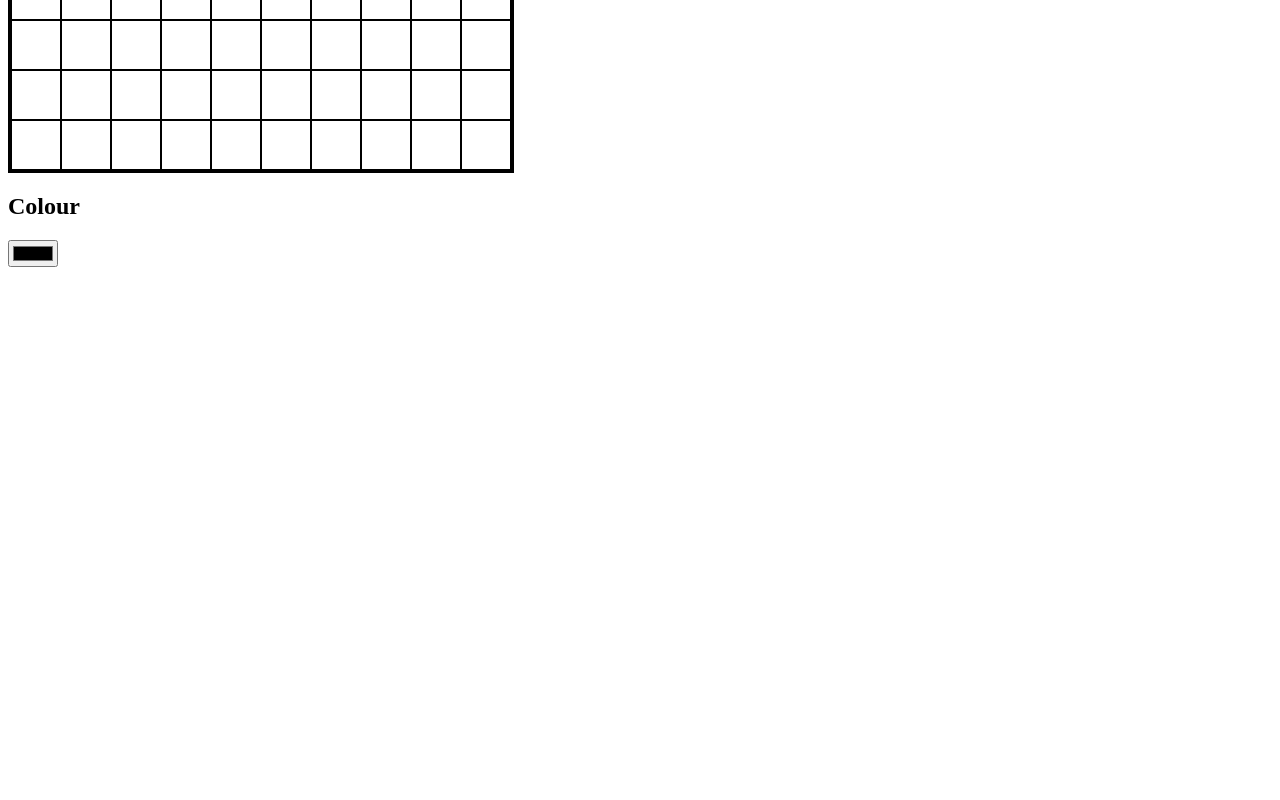
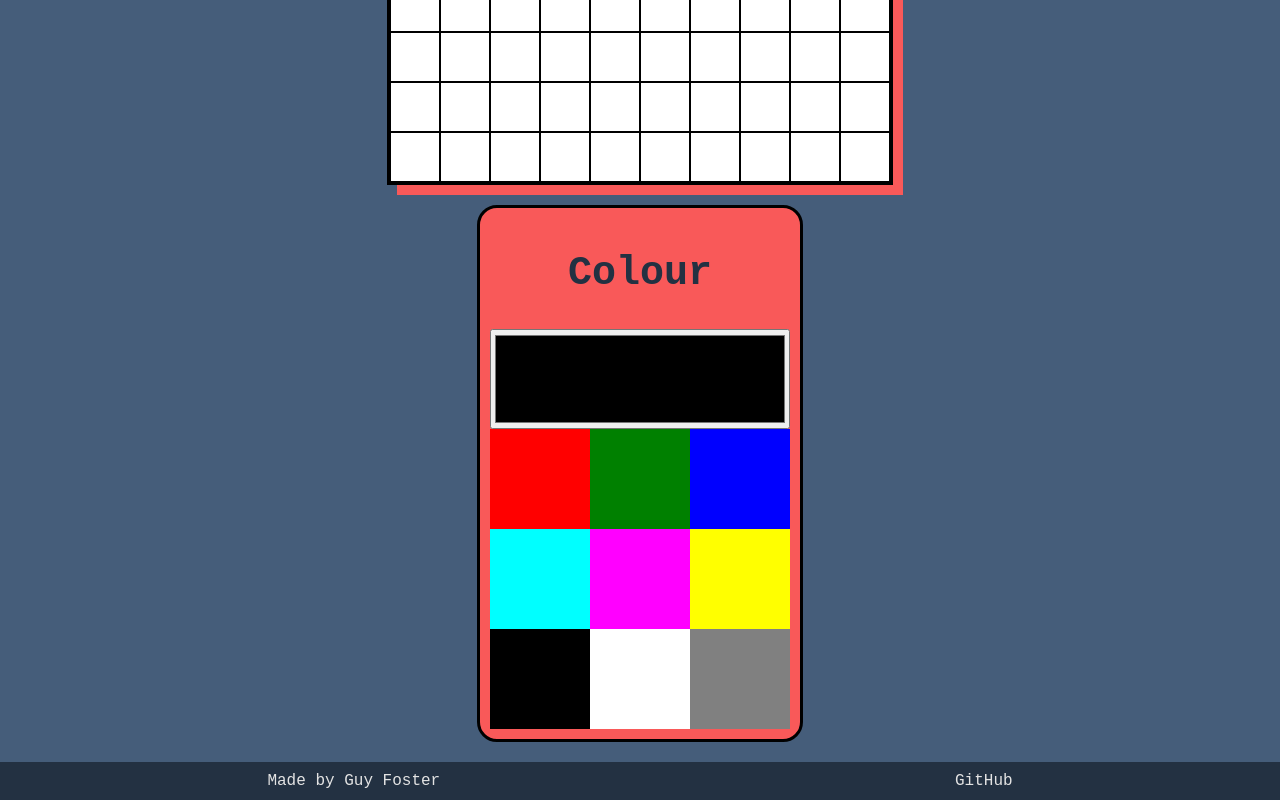
Before and after one commit to guyfoz77/pixel-art-generator, a plain HTML site: page index.html in a window 1280 px wide. Shown: the part 341-1141 px from the top of the page. Before the commit the page ends 800 px from the top, so only its background shows below. Drawn offline with Linux system fonts and the light colour scheme.

Commit message:
Fix canvas aspect ratio I have not done enough commits!

```diff
--- a/index.html
+++ b/index.html
@@ -8,8 +8,8 @@
     <link rel="stylesheet" href="style.css">
     <script src="script.js" defer></script>
 </head>
-<body onmousedown="event.preventDefault ? event.preventDefault() : event.returnValue = false">
-    <div class="mainContainer">
+<body>
+    <div class="mainContainer" onmousedown="event.preventDefault ? event.preventDefault() : event.returnValue = false">
         <div class="canvas"></div>
 
         <div class="optionsContainer">
@@ -17,19 +17,25 @@
                 <h2>Colour</h2>
                 <input type="color" id="colourPicker">
                 <div class="colourPresets">
-                    <div class="colour" data-colour="red" style="background-color: red;"></div>
-                    <div class="colour" data-colour="green" style="background-color: green;"></div>
-                    <div class="colour" data-colour="blue" style="background-color: blue;"></div>
-                    <div class="colour" data-colour="cyan" style="background-color: cyan;"></div>
-                    <div class="colour" data-colour="magenta" style="background-color: magenta;"></div>
-                    <div class="colour" data-colour="yellow" style="background-color: yellow;"></div>
-                    <div class="colour" data-colour="black" style="background-color: black;"></div>
-                    <div class="colour" data-colour="white" style="background-color: white;"></div>
+                    <div class="colour" data-colour="#FF0000" style="background-color: red;"></div>
+                    <div class="colour" data-colour="#008000" style="background-color: green;"></div>
+                    <div class="colour" data-colour="#0000FF" style="background-color: blue;"></div>
+                    <div class="colour" data-colour="#00FFFF" style="background-color: cyan;"></div>
+                    <div class="colour" data-colour="#FF00FF" style="background-color: #ff00ff;"></div>
+                    <div class="colour" data-colour="#FFFF00" style="background-color: yellow;"></div>
+                    <div class="colour" data-colour="#000000" style="background-color: black;"></div>
+                    <div class="colour" data-colour="#FFFFFF" style="background-color: white;"></div>
+                    <div class="colour" data-colour="#808080" style="background-color: #808080;"></div>
                 </div>
             </div>
             <div class="canvasOptions"></div>
         </div>
     </div>
 
+    <div class="footer">
+        <p>Made by Guy Foster</p>
+        <a href="https://github.com/guyfoz77">GitHub</a>
+    </div>
+
 </body>
 </html>
--- a/script.js
+++ b/script.js
@@ -2,6 +2,8 @@ let xAcross = 10;
 
 const canvas = document.querySelector('.canvas');
 const colourPicker = document.querySelector('#colourPicker')
+
+const colours = document.querySelectorAll('.colour');
 
 let colour = 'black'
 let isDrawing = false
@@ -10,6 +12,14 @@ colourPicker.addEventListener('input', () => colour = colourPicker.value);
 canvas.addEventListener('mousedown', () => isDrawing = true);
 canvas.addEventListener('mouseup', () => isDrawing = false);
 canvas.addEventListener('mouseleave', () => isDrawing = false);
+
+colours.forEach(selector => {
+    selector.addEventListener('click', function (e) {
+        colour = e.target.dataset.colour;
+        console.log(colour);
+        colourPicker.value = colour;
+    })
+})
 
 function createPixel() {
     let pixel = document.createElement('div');
--- a/style.css
+++ b/style.css
@@ -1,36 +1,114 @@
+* {
+    font-family: 'Courier New', Courier, monospace;
+}
+
 body,
 .mainContainer,
 .optionsContainer,
 .canvas,
 .row,
-.colourPresets {
+.colourPresets,
+.colourOptions {
     display: flex;
 }
 
+html {
+    width: 100%;
+    background-color: #455d7a;
+    margin: 0;
+}
+
+body {
+    min-height: 100vh;
+    flex-direction: column;
+    flex: auto;
+    margin: 0px;
+}
+
+h2 {
+    font-size: 40px;
+    color: #233142;
+    text-align: center;
+}
+
 .mainContainer {
+    padding: 20px;
     flex-direction: column;
+    align-items: center;
+    flex: auto;
+    gap: 20px;
 }
 
     .canvas {
-        width: 500px;
-        height: 500px;
+        width: 90%;
+        max-width: 500px;
+        aspect-ratio: 1/1;
         border-style: solid;
         border-color: black;
+        background-color: white;
         flex-direction: column;
+        touch-action: none;
+        flex: auto;
+        box-shadow: 10px 10px #f95959;
     }
 
-    .colourPresets {
-        display: flex;
-        flex-wrap: wrap;
+        .row {
+            flex: auto;
+        }
+
+            .pixel {
+                border-style: solid;
+                border-width: 1px;
+                flex: auto;
+            }
+
+    .optionsContainer {
+        justify-content: center;
+        align-items: center;
+        background-color: #f95959;
+        border-style: solid;
+        border-radius: 20px;
+        padding: 10px;
         flex: auto;
     }
 
-.pixel {
-    border-style: solid;
-    border-width: 1px;
-    flex: auto;
+        .colourOptions {
+            flex-direction: column;
+        }
+
+            #colourPicker {
+                width: 100%;
+                height: 100px;
+            }
+
+            .colourPresets {
+                display: flex;
+                flex-wrap: wrap;
+                flex: auto;
+                height: 300px;
+                width: 300px;
+            }
+
+                .colour {
+                    flex: auto;
+                    width: 100px;
+                    height: 100px;
+                }
+
+
+.footer {
+    display: flex;
+    justify-content: space-around;
+    font-size: medium;
+    justify-self: flex-end;
+    background-color: #233142;
+    padding: 10px;
 }
 
-.row {
-    flex: auto;
+a,
+p {
+    text-decoration: none;
+    padding: 0;
+    margin: 0;
+    color: #e3e3e3;
 }
```
